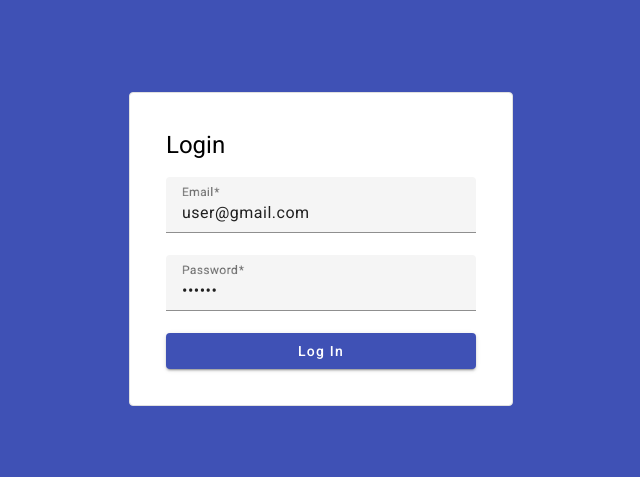
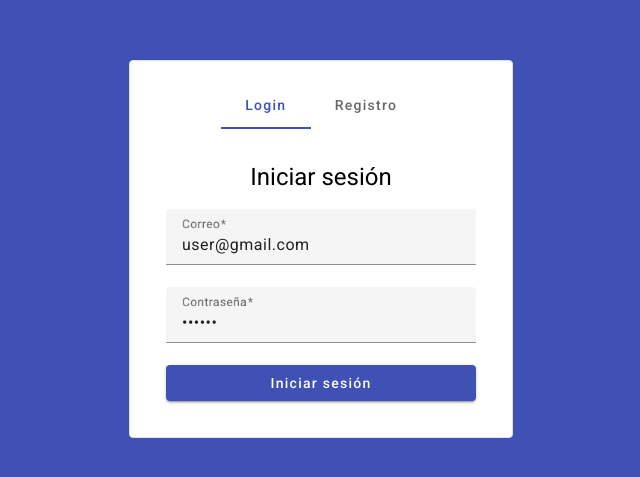
Before and after one commit to Wilgen01/car-center-front, an Angular app: page /auth/login in a window 1280 px wide. Shown: the part 151-628 px from the top of the page, without its empty margins (319-959 px from the left). Built offline with nearby package versions, Linux system fonts and the light colour scheme.

Commit message:
add register feature

```diff
--- a/src/app/modules/auth/login/login.component.html
+++ b/src/app/modules/auth/login/login.component.html
@@ -1,38 +1,50 @@
 <div class="container">
     <div class="card">
         <mat-card appearance="outlined">
+
+                <mat-tab-group mat-stretch-tabs="false" mat-align-tabs="center" dynamicHeight (selectedIndexChange)="onTabChange($event)">
+                    <mat-tab label="Login">
+                        <mat-card-content>
+                            <h1 class="card-title">Iniciar sesión</h1>
                             <form novalidate [formGroup]="authForm" (ngSubmit)="onSubmit()">
-                <mat-card-content>
-                    <h1>Login</h1>
                                 <mat-form-field class="w-full">
-                        <mat-label>Email</mat-label>
-                        <input matInput placeholder="Email" autocomplete="off" formControlName="email">
-                        <!-- <mat-error *ngIf="form.get('email')?.touched && form.get('email')?.hasError('email')">
-                            Please enter a valid email address
-                        </mat-error> -->
-                        <!-- <mat-error *ngIf="form.get('email')?.touched && form.get('email')?.hasError('required')">
-                            Email is <strong>required</strong>
-                        </mat-error> -->
+                                    <mat-label>Correo</mat-label>
+                                    <input matInput placeholder="Correo" autocomplete="off" formControlName="email">
                                 </mat-form-field>
                                 <mat-form-field class="w-full">
-                        <mat-label>Password</mat-label>
-                        <input matInput type="password" placeholder="Password" formControlName="password">
-                        <!-- <button type="button" matSuffix mat-icon-button (click)="showPassword = !showPassword">
-                            <mat-icon *ngIf="showPassword">visibility</mat-icon>
-                            <mat-icon *ngIf="!showPassword">visibility_off</mat-icon>
-                        </button> -->
-                        <!-- <mat-error *ngIf="form.get('password')?.touched && form.get('password')?.hasError('minlength')">
-                            The password must be at least 6 characters long
-                        </mat-error>
-                        <mat-error *ngIf="form.get('password')?.touched && form.get('password')?.hasError('required')">
-                            Password is <strong>required</strong>
-                        </mat-error> -->
+                                    <mat-label>Contraseña</mat-label>
+                                    <input matInput type="password" placeholder="Contraseña" formControlName="password">
                                 </mat-form-field>
                                 <div class="w-full">
-                        <button mat-raised-button class="w-full" color="primary" type="submit">Log In</button>
+                                    <button mat-raised-button class="w-full" color="primary" type="submit">Iniciar sesión</button>
                                 </div>
+                            </form>
                         </mat-card-content>
+                    </mat-tab>
+                    <mat-tab label="Registro">
+                        <mat-card-content>
+                            <h1 class="card-title">Regístrate</h1>
+                            <form novalidate [formGroup]="authForm" (ngSubmit)="onSubmit()">
+                                <mat-form-field class="w-full">
+                                    <mat-label>Nombre</mat-label>
+                                    <input matInput placeholder="Nombre" autocomplete="off" formControlName="name">
+                                </mat-form-field>
+                                <mat-form-field class="w-full">
+                                    <mat-label>Correo</mat-label>
+                                    <input matInput placeholder="Correo" autocomplete="off" formControlName="email">
+                                </mat-form-field>
+                                <mat-form-field class="w-full">
+                                    <mat-label>Contraseña</mat-label>
+                                    <input matInput type="password" placeholder="Contraseña" formControlName="password">
+                                </mat-form-field>
+                                <div class="w-full">
+                                    <button mat-raised-button class="w-full" color="primary" type="submit">Regístrate</button>
+                                </div>
                             </form>
+                        </mat-card-content>
+                    </mat-tab>
+                </mat-tab-group>
+
         </mat-card>
     </div>
 </div>
--- a/src/app/modules/auth/login/login.component.scss
+++ b/src/app/modules/auth/login/login.component.scss
@@ -20,3 +20,12 @@ mat-card{
 .w-full{
     width: 100%;
 }
+
+.card-title{
+    text-align: center;
+    margin: 1rem 0;
+}
+
+::ng-deep .error-snackbar{
+    --mdc-snackbar-container-color: #f44336;
+}
--- a/src/app/modules/auth/login/login.component.ts
+++ b/src/app/modules/auth/login/login.component.ts
@@ -1,8 +1,14 @@
+import { HttpErrorResponse } from '@angular/common/http';
 import { Component, OnInit, inject } from '@angular/core';
 import { FormBuilder, FormGroup, Validators } from '@angular/forms';
 import { MatSnackBar } from '@angular/material/snack-bar';
 import { Router } from '@angular/router';
 import { AuthService } from 'src/app/services/auth/auth.service';
+
+enum TabsNames {
+  LOGIN = 0,
+  REGISTER = 1,
+}
 
 @Component({
   selector: 'app-login',
@@ -18,6 +24,7 @@ export class LoginComponent implements OnInit {
 
 
   public authForm!: FormGroup;
+  public currentTab : TabsNames = TabsNames.LOGIN;
 
   public ngOnInit(): void {
     this.initForm();
@@ -25,28 +32,41 @@ export class LoginComponent implements OnInit {
 
   public onSubmit() {
     if (this.authForm.invalid) return;
-    const { email, password } = this.authForm.value
-    this.authService.login(email, password)
-      .subscribe({
-        next: () => {
-          this.router.navigate(['/admin/vehicles']);
-        },
-        error: () => {
-          this.openSnackBar('Invalid credentials', 'Close');
-        }
-      })
+    const { name, email, password } = this.authForm.value
 
-  }
+    const operation = this.currentTab == TabsNames.LOGIN
+      ? this.authService.login(email, password)
+      : this.authService.register(name, email, password);
 
-  openSnackBar(message: string, action: string) {
-    this.snackBar.open(message, action, { duration: 2000 });
+    operation.subscribe({
+      next: () => {
+        this.router.navigate(['/admin/vehicles']);
+      },
+      error: (e : HttpErrorResponse) => {
+        e.status == 409
+          ? this.snackBar.open(e.error.message, '', { duration: 2000, panelClass: ['error-snackbar'] })
+          : this.snackBar.open('Ha ocurrido un error', '', { duration: 2000, panelClass: ['error-snackbar'] });
+      }
+    })
+
   }
 
   public initForm() {
     this.authForm = this.fb.group({
+      name: [""],
       email: ["user@gmail.com", Validators.required],
       password: ["123456", Validators.required]
     })
   }
 
+  public onTabChange(tabIndex: number) {
+    // this.authForm.reset();
+    tabIndex == TabsNames.LOGIN
+      ? this.authForm.get('name')?.removeValidators(Validators.required)
+      : this.authForm.get('name')?.addValidators(Validators.required);
+
+    this.authForm.get('name')?.updateValueAndValidity();
+    this.currentTab = tabIndex;
+  }
+
 }
--- a/src/app/services/auth/auth.service.ts
+++ b/src/app/services/auth/auth.service.ts
@@ -23,6 +23,16 @@ export class AuthService {
     )
   }
 
+  public register(name: string, email: string, password: string ){
+    const url: string = `${environment.API_URL}/auth/register`
+    const roles = ["USER"]
+
+    return this.http.post<{token: string}>(url, {name, email, password, roles})
+    .pipe(
+      tap(data => this.tokenService.saveToken(data.token))
+    )
+  }
+
   public getProfile(){
     const url: string = `${environment.API_URL}/auth/profile`
 
```
Also changed, not shown: src/app/modules/material/material.module.ts (+5 -3 lines). Lines whose indentation alone changed are shown as unchanged.
